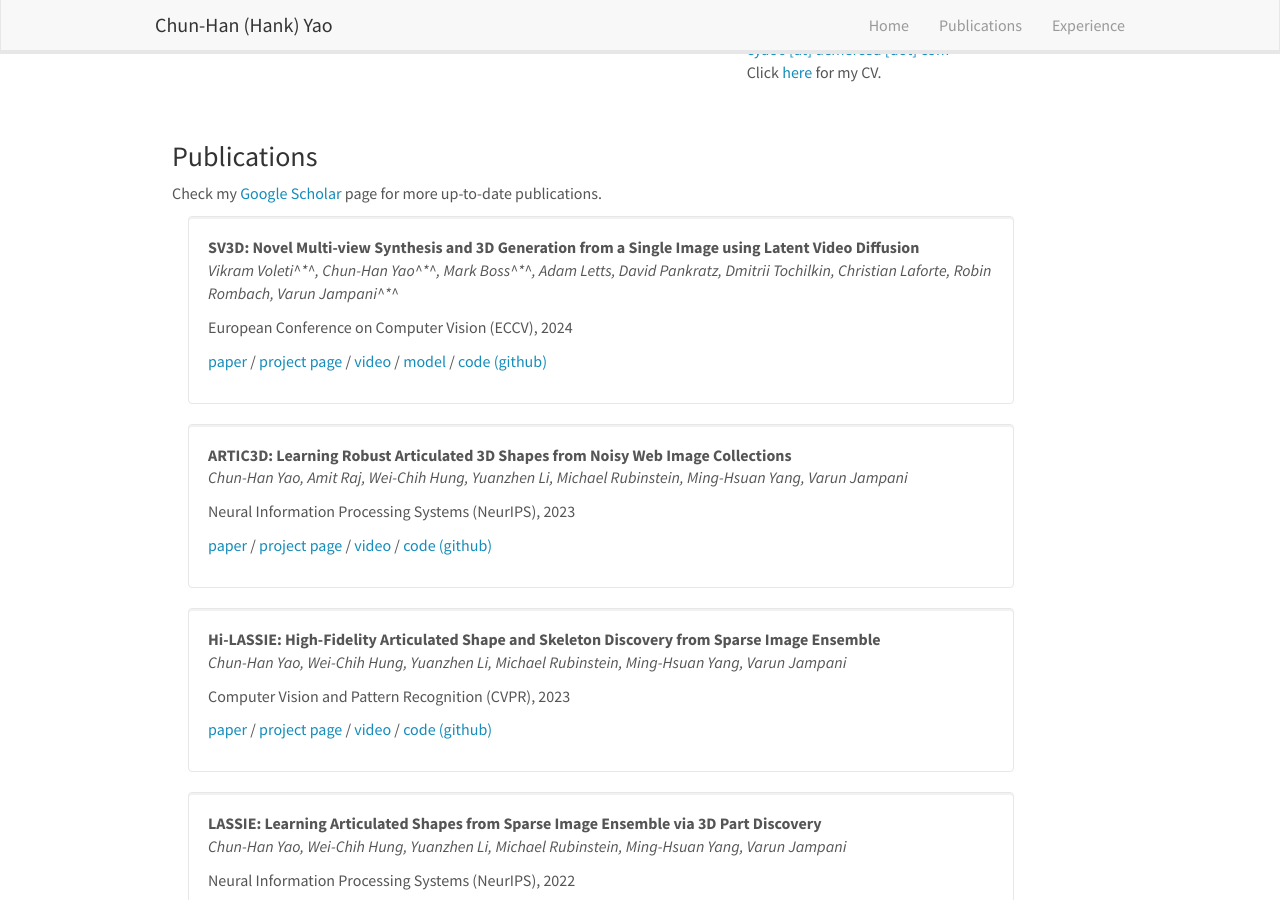
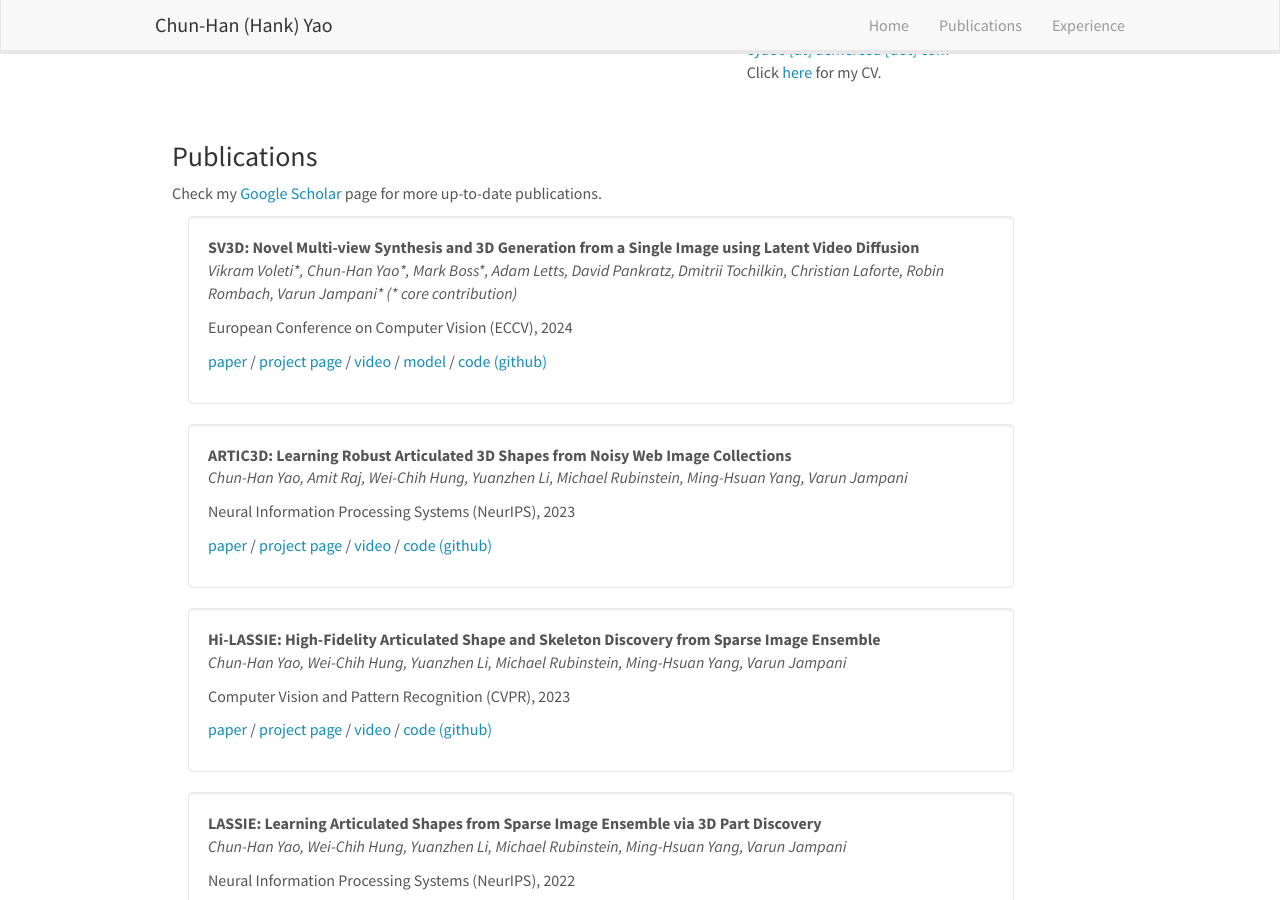
Before and after one commit to chhankyao/chhankyao.github.io, a Jekyll site: the page built from _pages/home.md, in a window 1280 px wide and 900 px high, scrolled down 372 px. Built offline with Jekyll 4.4.1, drawn with Linux system fonts in a browser that asks for light colours; nearby versions of some CDN libraries.

Commit message:
Update publist.yml

```diff
--- a/_data/publist.yml
+++ b/_data/publist.yml
@@ -1,5 +1,5 @@
 - title: SV3D&#58; Novel Multi-view Synthesis and 3D Generation from a Single Image using Latent Video Diffusion
-  authors: Vikram Voleti^\*^, Chun-Han Yao^\*^, Mark Boss^\*^, Adam Letts, David Pankratz, Dmitrii Tochilkin, Christian Laforte, Robin Rombach, Varun Jampani^\*^
+  authors: Vikram Voleti\*, Chun-Han Yao\*, Mark Boss\*, Adam Letts, David Pankratz, Dmitrii Tochilkin, Christian Laforte, Robin Rombach, Varun Jampani\* (\* core contribution)
   venue: European Conference on Computer Vision (ECCV), 2024
   number_link: 5
   link1:
```
